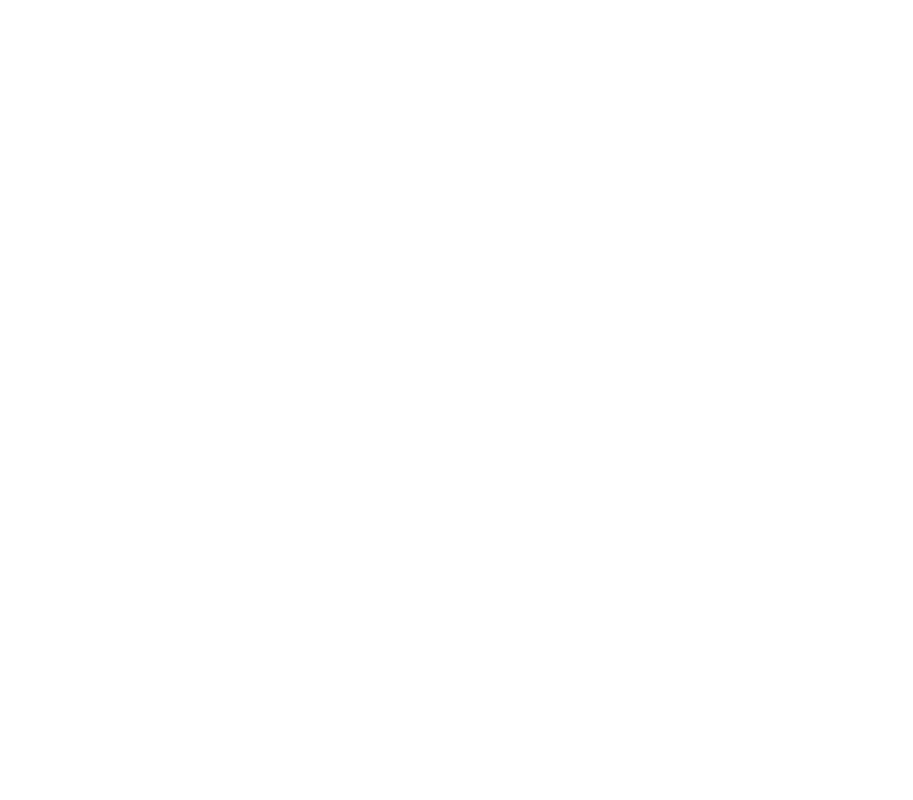
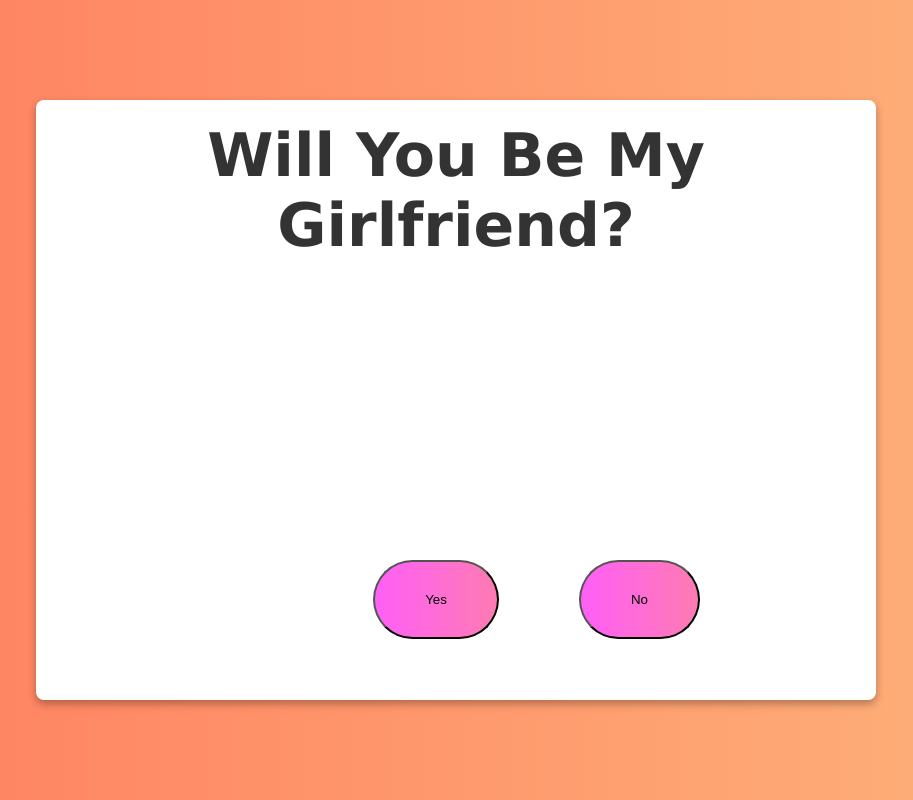
Before and after one commit to nickdibartolo1/proposal-app, a website: page index.html in a window 1280 px wide. Shown: the whole page, without its empty margins (184-1097 px from the left). Drawn offline with Linux system fonts and the light colour scheme.

Commit message:
created card, css, adding functionality

```diff
--- a/index.html
+++ b/index.html
@@ -1,11 +1,29 @@
 <!DOCTYPE html>
 <html lang="en">
+
 <head>
     <meta charset="UTF-8">
     <meta name="viewport" content="width=device-width, initial-scale=1.0">
     <title>Proposal App</title>
+    <link rel="stylesheet" href="styles.css">
 </head>
+
 <body>
+    <section class="container">
+        <div class="card">
+            <div class="card-container">
+                <h1>Will You Be My Girlfriend?</h1>
 
+
+                <div class="btn-container">
+                    <button class="btn btn-1">Yes</button>
+                    <button id="mover-btn" class="btn btn-2">No</button>
+                </div>
+            </div>
+        </div>
+    </section>
+
+    <script src="script.js"></script>
 </body>
+
 </html>
--- /dev/null
+++ b/script.js
@@ -0,0 +1,23 @@
+const btn = document.getElementById('mover-btn');
+const card = btn.closest('.card'); // Find the card element
+
+function randomPosition() {
+    // Calculate available space for the button inside the card
+    const cardRect = card.getBoundingClientRect();
+    const btnRect = btn.getBoundingClientRect();
+
+    // Determine random position within card boundaries
+    const x = Math.floor(Math.random() * (cardRect.width - btnRect.width));
+    const y = Math.floor(Math.random() * (cardRect.height - btnRect.height));
+
+    return { x, y };
+}
+
+function moveBtn() {
+    const { x, y } = randomPosition();
+    btn.style.left = `${x}px`;
+    btn.style.top = `${y}px`;
+}
+
+btn.addEventListener('mouseover', moveBtn);
+btn.addEventListener('click', moveBtn);
--- /dev/null
+++ b/styles.css
@@ -0,0 +1,67 @@
+* {
+    margin: 0;
+    padding: 0;
+}
+
+html {
+    box-sizing: border-box;
+    font-size: 62.5%;
+    background: linear-gradient(to right, #ff7e5f, #feb47b);
+    font-family: Verdana, Geneva, Tahoma, sans-serif;
+}
+
+.container {
+    height: 100vh;
+    display: flex;
+    justify-content: center;
+    align-items: center;
+}
+
+.card {
+    background-color: white;
+    height: 70%;
+    width: 80%;
+    max-width: 800px;
+    padding: 2rem;
+    box-shadow: 0 4px 8px rgba(0, 0, 0, 0.3);
+    border-radius: 8px;
+    overflow: hidden;
+}
+
+.card-container {
+    color: #333;
+    display: flex;
+    flex-direction: column;
+    justify-content: center;
+    align-items: center;
+    text-align: center;
+}
+
+h1 {
+    font-size: 6em;
+}
+
+.btn-container {
+    position: relative;
+    top: 30rem;
+}
+
+.btn {
+    padding: 3rem 5rem;
+    border-radius: 10rem;
+    cursor: pointer;
+    background: linear-gradient(to right, #ff5ff7, #fe7bb2);
+}
+
+.btn-1 {
+    margin-right: 4rem;
+}
+
+.btn-2 {
+    margin-left: 4rem;
+}
+
+#mover-btn {
+    position: absolute;
+    transition: left 0.5s ease, top 0.5s ease;
+}
```
Also changed, not shown: index.css (deleted).
